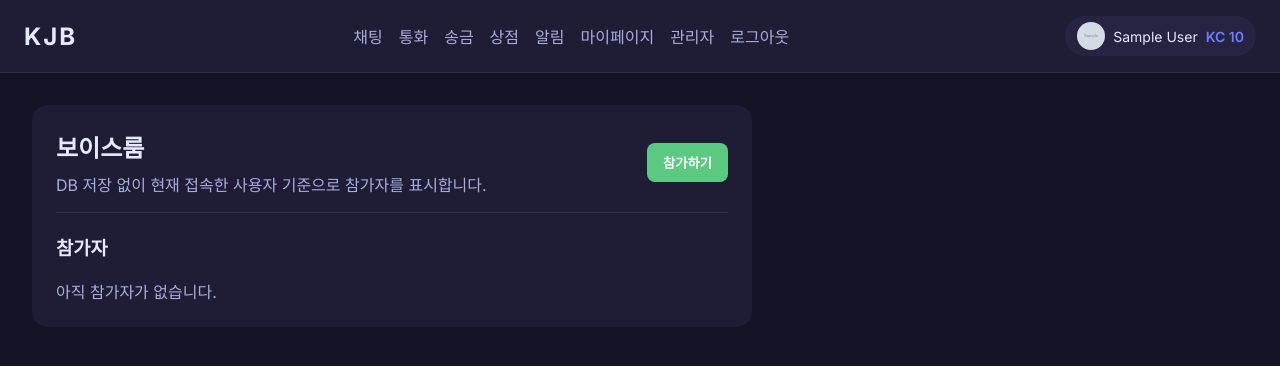
After one commit to Usual24/kjb, a Flask app: page /voice in a window 1280 px wide. The commit adds this page. Shown: the top 366 px of the page. Run offline with Flask 3, Linux system fonts and the light colour scheme; the visitor is signed in with stand-in values (Sample User, id 1); tables that the repository leaves empty hold one stand-in row (values such as "Sample post"); grey boxes marked "Sample" are stand-in pictures; some libraries are stand-ins or nearby versions.

Commit message:
Add lightweight voice room tab and participant list

```diff
--- a/app/routes/views.py
+++ b/app/routes/views.py
@@ -236,6 +236,12 @@ def mark_chat_read():
     _mark_channel_read(current, channel.id, message_id)
     db.session.commit()
     return ("", 204)
+
+
+@bp.route("/voice")
+@login_required
+def voice_room():
+    return render_template("voice.html")
 
 
 @bp.route("/profile")
--- a/app/sockets.py
+++ b/app/sockets.py
@@ -23,6 +23,7 @@ from .utils import (
 
 online_users = set()
 channel_typing_users = {}
+voice_room_users = set()
 
 
 def _current_user():
@@ -61,6 +62,20 @@ def _emit_typing_update(channel_slug):
         room=channel_slug,
     )
 
+
+
+def _voice_room_payload():
+    users = User.query.filter(User.id.in_(voice_room_users)).all() if voice_room_users else []
+    return [
+        {
+            "id": user.id,
+            "name": user.name,
+            "email_prefix": user.email_prefix,
+            "avatar": media_url(user.avatar_url),
+        }
+        for user in users
+    ]
+
 def register_socket_handlers(socketio):
     @socketio.on("connect")
     def handle_connect():
@@ -76,6 +91,9 @@ def register_socket_handlers(socketio):
         if user and user.id in online_users:
             online_users.discard(user.id)
             emit("online_update", _online_payload(), broadcast=True)
+        if user and user.id in voice_room_users:
+            voice_room_users.discard(user.id)
+            emit("voice_room_update", _voice_room_payload(), broadcast=True)
         if user:
             for channel_slug in list(channel_typing_users.keys()):
                 typers = channel_typing_users.get(channel_slug, set())
@@ -114,6 +132,30 @@ def register_socket_handlers(socketio):
                 if not typers:
                     channel_typing_users.pop(channel_slug, None)
                 _emit_typing_update(channel_slug)
+
+
+    @socketio.on("join_voice_room")
+    def handle_join_voice_room():
+        user = _current_user()
+        if not user:
+            return
+        join_room("voice_room")
+        voice_room_users.add(user.id)
+        emit("voice_room_update", _voice_room_payload(), broadcast=True)
+
+    @socketio.on("leave_voice_room")
+    def handle_leave_voice_room():
+        user = _current_user()
+        if not user:
+            return
+        leave_room("voice_room")
+        if user.id in voice_room_users:
+            voice_room_users.discard(user.id)
+            emit("voice_room_update", _voice_room_payload(), broadcast=True)
+
+    @socketio.on("request_voice_room")
+    def handle_request_voice_room():
+        emit("voice_room_update", _voice_room_payload())
 
     @socketio.on("send_message")
     def handle_send_message(data):
--- a/app/static/css/styles.css
+++ b/app/static/css/styles.css
@@ -808,3 +808,64 @@ textarea {
     gap: 6px;
   }
 }
+
+.voice-page {
+  padding: 32px;
+}
+
+.voice-card {
+  background: var(--panel);
+  border-radius: 16px;
+  padding: 24px;
+  max-width: 720px;
+}
+
+.voice-header {
+  display: flex;
+  justify-content: space-between;
+  align-items: center;
+  gap: 16px;
+  border-bottom: 1px solid #2f2d4a;
+  padding-bottom: 16px;
+}
+
+.voice-header h2 {
+  margin: 0;
+}
+
+.voice-header p {
+  margin: 8px 0 0;
+  color: var(--muted);
+}
+
+.voice-participants {
+  margin-top: 20px;
+}
+
+.voice-list {
+  list-style: none;
+  padding: 0;
+  margin: 12px 0 0;
+  display: flex;
+  flex-direction: column;
+  gap: 10px;
+}
+
+.voice-user-item {
+  display: flex;
+  align-items: center;
+  gap: 10px;
+  background: var(--panel-alt);
+  border-radius: 10px;
+  padding: 10px 12px;
+}
+
+.voice-user-item img {
+  width: 28px;
+  height: 28px;
+  border-radius: 50%;
+}
+
+.voice-user-item a {
+  color: var(--text);
+}
--- /dev/null
+++ b/app/static/js/voice.js
@@ -0,0 +1,62 @@
+const socket = io();
+const toggleButton = document.getElementById('voiceToggleButton');
+const participantList = document.getElementById('voiceParticipantList');
+
+let joined = false;
+
+const renderParticipants = (participants) => {
+  if (!participantList) return;
+  if (!participants.length) {
+    participantList.innerHTML = '<li class="empty">아직 참가자가 없습니다.</li>';
+    return;
+  }
+
+  participantList.innerHTML = participants
+    .map((user) => {
+      const meBadge = user.id === window.KJB_CURRENT_USER_ID ? '<span class="badge">나</span>' : '';
+      return `
+        <li class="voice-user-item">
+          <img src="${user.avatar}" alt="avatar">
+          <a href="/profile?usr=${user.email_prefix}">${user.name}</a>
+          ${meBadge}
+        </li>
+      `;
+    })
+    .join('');
+};
+
+const setJoined = (value) => {
+  joined = value;
+  if (!toggleButton) return;
+  toggleButton.dataset.joined = joined ? 'true' : 'false';
+  toggleButton.textContent = joined ? '나가기' : '참가하기';
+  toggleButton.classList.toggle('danger', joined);
+  toggleButton.classList.toggle('success', !joined);
+};
+
+toggleButton?.addEventListener('click', () => {
+  if (joined) {
+    socket.emit('leave_voice_room');
+    setJoined(false);
+    return;
+  }
+  socket.emit('join_voice_room');
+  setJoined(true);
+});
+
+socket.on('connect', () => {
+  socket.emit('request_voice_room');
+});
+
+socket.on('voice_room_update', (participants) => {
+  const users = Array.isArray(participants) ? participants : [];
+  renderParticipants(users);
+  const iAmInRoom = users.some((user) => user.id === window.KJB_CURRENT_USER_ID);
+  setJoined(iAmInRoom);
+});
+
+window.addEventListener('beforeunload', () => {
+  if (joined) {
+    socket.emit('leave_voice_room');
+  }
+});
--- a/app/templates/base.html
+++ b/app/templates/base.html
@@ -20,6 +20,7 @@
     {% if current_user %}
     <nav class="nav-links desktop-nav">
       <a href="/chat">채팅</a>
+      <a href="/voice">통화</a>
       <a href="/sendkc">송금</a>
       <a href="/shop">상점</a>
       <a href="/mailbox">알림</a>
@@ -57,6 +58,7 @@
       </div>
       <nav class="nav-links drawer-nav">
         <a href="/chat">채팅</a>
+        <a href="/voice">통화</a>
         <a href="/sendkc">송금</a>
         <a href="/shop">상점</a>
         <a href="/mailbox">알림</a>
--- /dev/null
+++ b/app/templates/voice.html
@@ -0,0 +1,27 @@
+{% extends "base.html" %}
+
+{% block content %}
+<section class="voice-page">
+  <div class="voice-card" data-voice-room>
+    <div class="voice-header">
+      <div>
+        <h2>보이스룸</h2>
+        <p>DB 저장 없이 현재 접속한 사용자 기준으로 참가자를 표시합니다.</p>
+      </div>
+      <button class="btn success" id="voiceToggleButton" data-joined="false">참가하기</button>
+    </div>
+    <div class="voice-participants">
+      <h3>참가자</h3>
+      <ul id="voiceParticipantList" class="voice-list">
+        <li class="empty">아직 참가자가 없습니다.</li>
+      </ul>
+    </div>
+  </div>
+</section>
+
+<script src="https://cdn.socket.io/4.7.5/socket.io.min.js"></script>
+<script>
+  window.KJB_CURRENT_USER_ID = {{ current_user.id }};
+</script>
+<script src="/static/js/voice.js"></script>
+{% endblock %}
```
